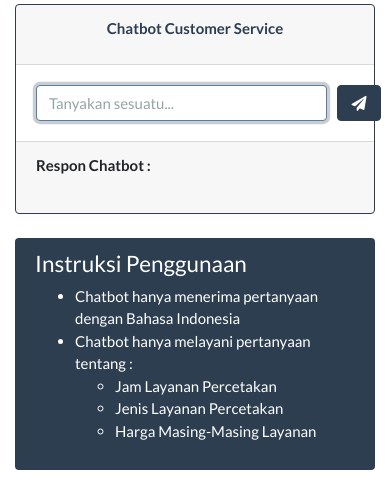
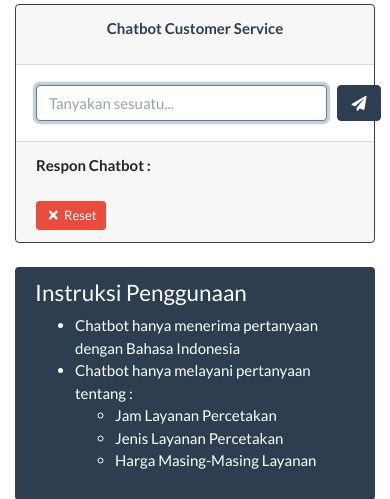
Before and after one commit to joedave13/percetakan, a PHP site: page /user/chatbot.php in a window 390 px wide. Shown: the part 188-687 px from the top of the page. Run offline with PHP 8.4, Linux system fonts and the light colour scheme.

Commit message:
Tambah Tombol Reset pada Chatbot User

```diff
--- a/user/chatbot.php
+++ b/user/chatbot.php
@@ -29,8 +29,7 @@
                         <form action="" method="POST">
                             <div class="form-row">
                                 <div class="col-11">
-                                    <input type="text" name="keyword" id="keyword" class="form-control"
-                                        placeholder="Tanyakan sesuatu..." autofocus>
+                                    <input type="text" name="keyword" id="keyword" class="form-control" placeholder="Tanyakan sesuatu..." autofocus>
                                 </div>
                                 <div class="col-1">
                                     <button type="submit" name="submit" class="btn btn-primary">
@@ -43,7 +42,7 @@
                     <div class="card-footer">
                         <dl class="row">
                             <dt class="col-sm-3">Respon Chatbot : </dt>
-                            <dd class="col-sm-9">
+                            <dd class="col-sm-9" id="response">
                                 <?php
                                 if (isset($_POST['submit'])) {
                                     $keyword = strtolower($_POST['keyword']);
@@ -52,6 +51,9 @@
                                 ?>
                             </dd>
                         </dl>
+                        <button type="button" class="btn btn-danger btn-sm" id="resetBtn" onclick="resetButton()">
+                            <i class="fas fa-fw fa-times"></i> Reset
+                        </button>
                     </div>
                 </div>
                 <!-- End Card Chatbot -->
@@ -79,6 +81,11 @@
 
     <script src="../assets/js/jquery-3.4.1.min.js"></script>
     <script src="../assets/js/bootstrap.bundle.min.js"></script>
+    <script>
+        function resetButton(params) {
+            document.getElementById("response").innerHTML = "";
+        }
+    </script>
 </body>
 
 </html>
```
Lines whose indentation alone changed are shown as unchanged.
